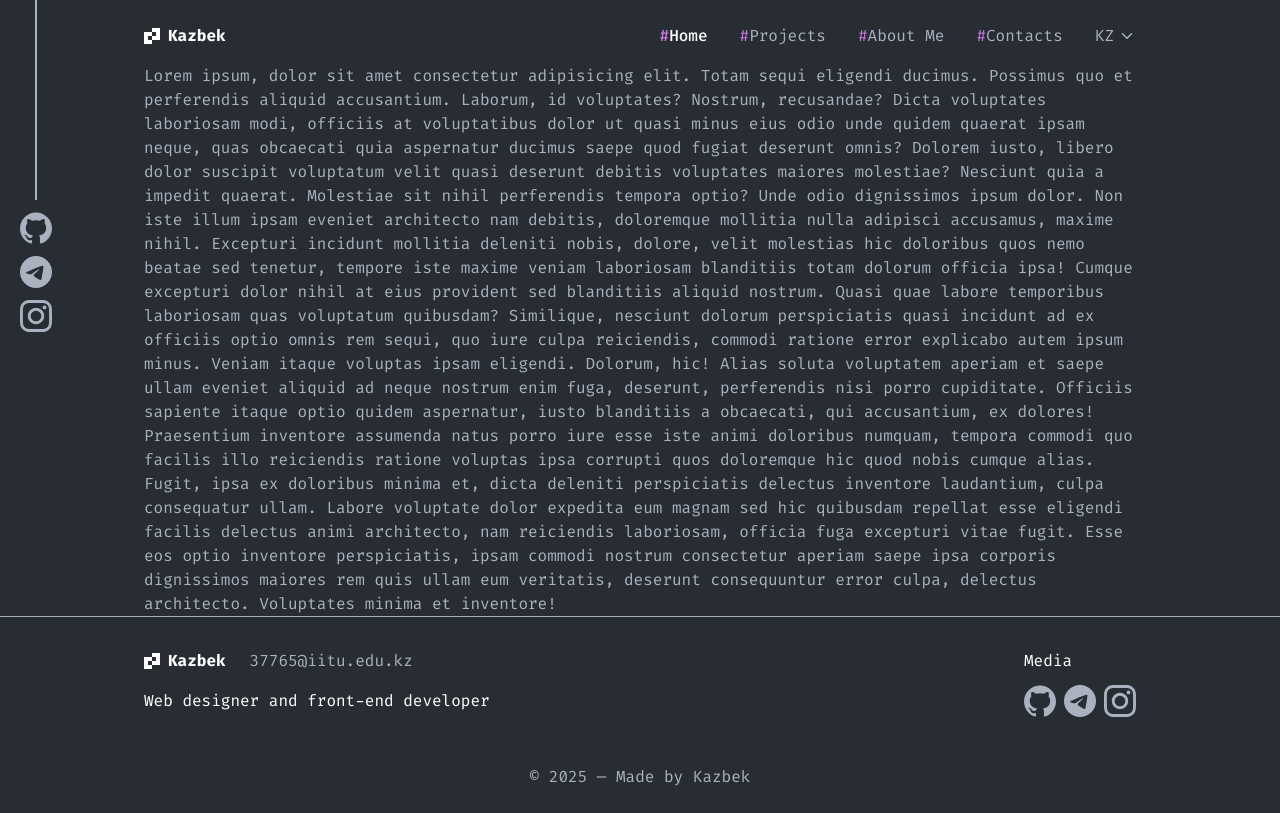
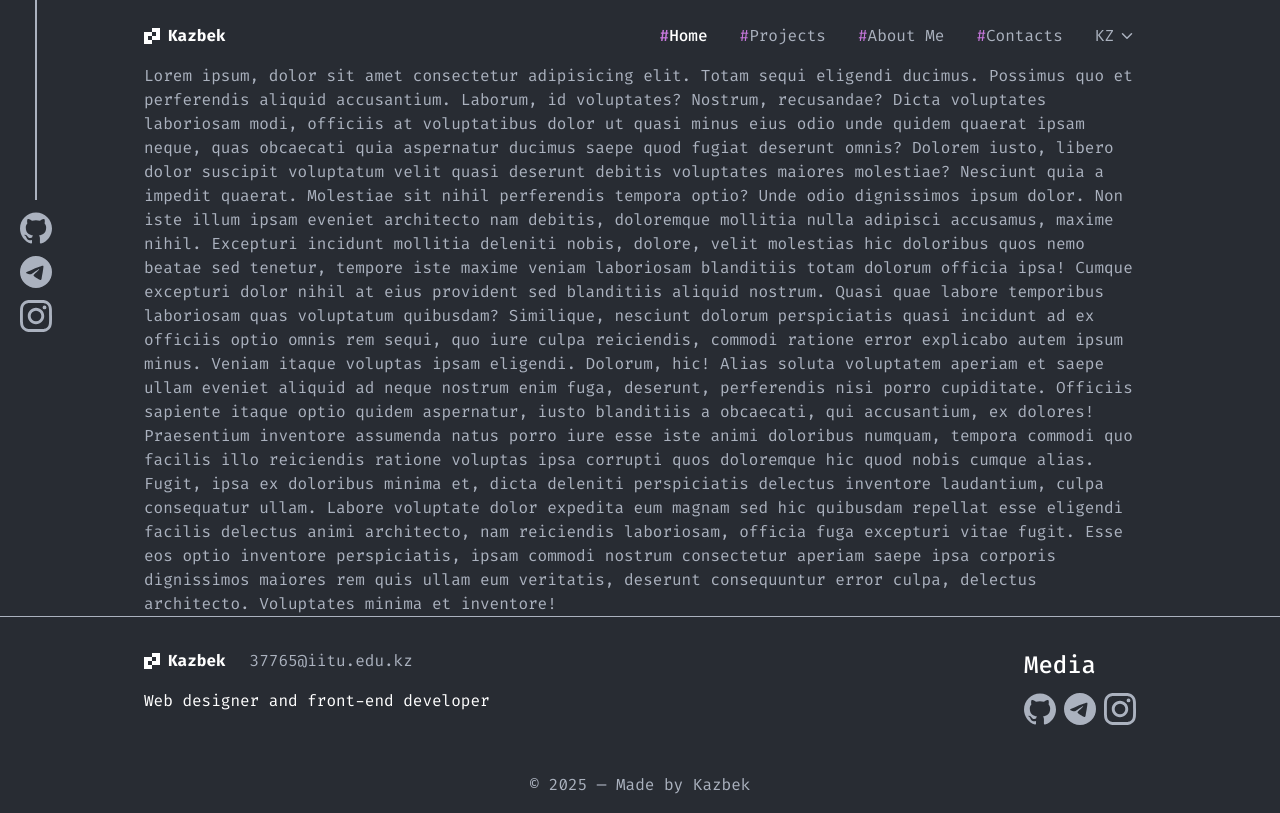
Before and after one commit to RealKazbek/portfolio, a Next.js app: page / in a window 1280 px wide. Built offline with nearby package versions, Linux system fonts and the light colour scheme.

Commit message:
Fix adaptivility in footer

```diff
--- a/app/layout.tsx
+++ b/app/layout.tsx
@@ -8,7 +8,7 @@ import { siteInfo } from "@/data";
 import TitleSpinner from "@/components/ui/decoration/titleSpinner";
 
 const firaCode = Fira_Code({
-  variable: "--font-fira-code",
+  variable: "--font-family",
   subsets: ["latin"],
   weight: ["400", "500", "600", "700"],
   display: "swap",
--- a/components/Footer.tsx
+++ b/components/Footer.tsx
@@ -7,7 +7,7 @@ function Footer() {
   return (
     <footer className="pt-8 w-full pb-4 border-t-1 border-[var(--gray)]">
       <div className="flex flex-col gap-12 lg:w-full max-w-5xl mx-4 px-0 lg:px-4 lg:mx-auto ">
-        <div className="flex justify-between">
+        <div className="flex justify-between flex-col sm:flex-row gap-7">
           <div className="flex flex-col gap-4">
             <div className="flex gap-6">
               <Logo />
@@ -22,7 +22,7 @@ function Footer() {
           </div>
 
           <div className="flex flex-col gap-3">
-            <p className="text-white">Media</p>
+            <p className="text-white text-2xl font-medium">Media</p>
             <div className="flex gap-2 h-8">
               {footerContent.socialLinks.map((item, index) => (
                 <Link href={item.url} key={index}>
```
